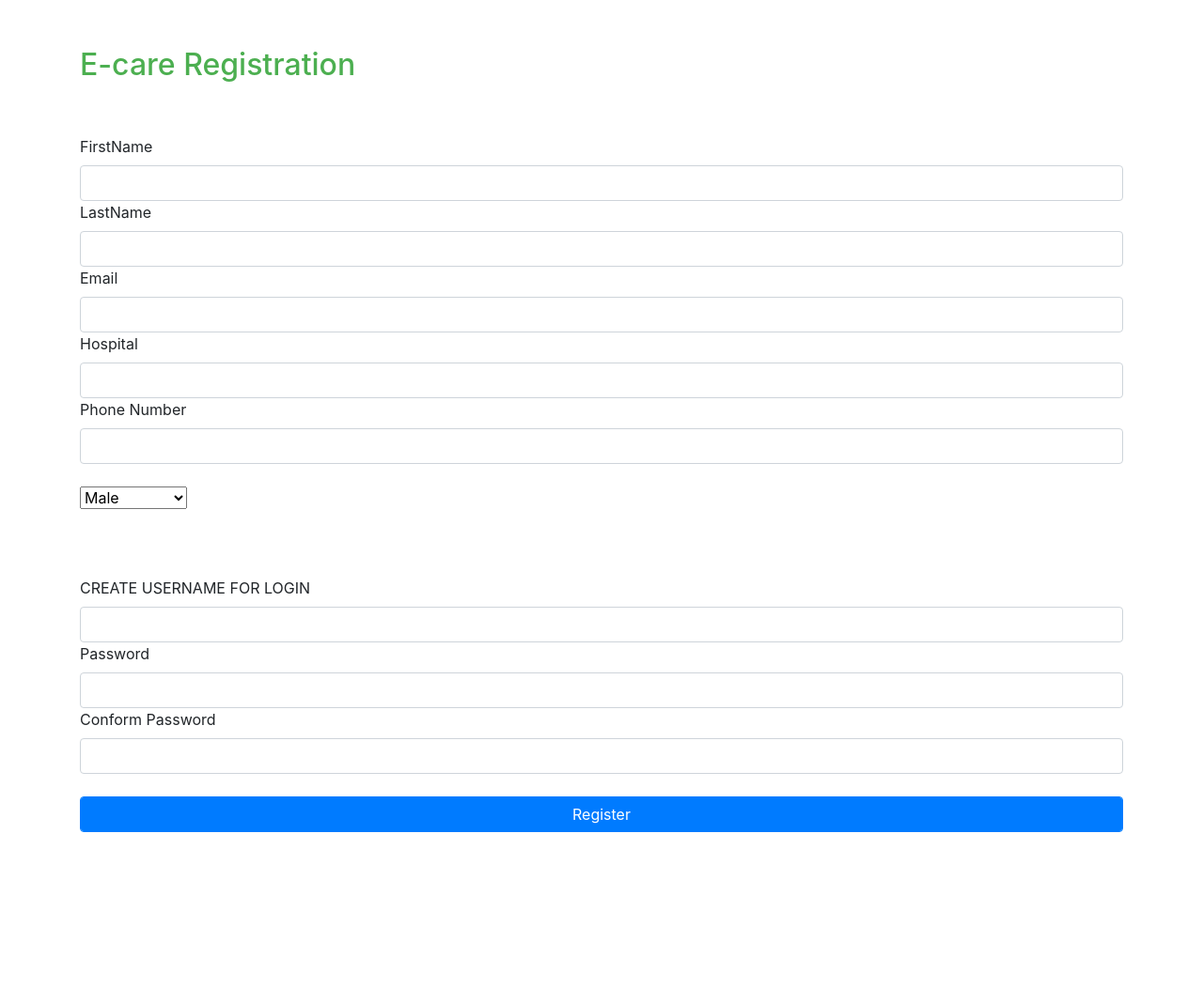
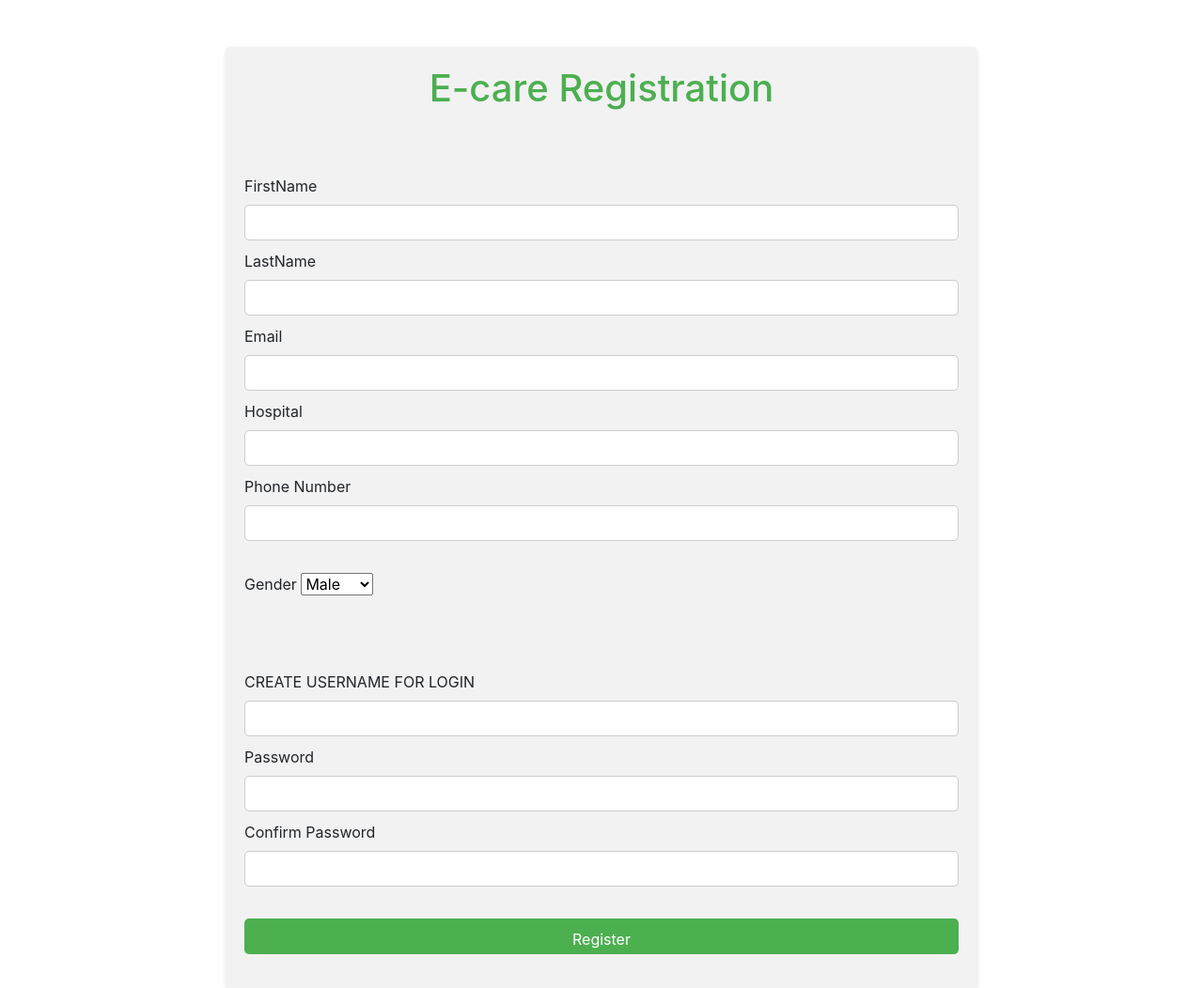
Before and after one commit to Gauravpoudel7/E-care, a Django app: page /register in a window 1280 px wide. Shown: the part 56-1108 px from the top of the page at 94% size. Before the commit the page ends 942 px from the top, so only its background shows below. Run offline with Django 3.2, Linux system fonts and the light colour scheme; some libraries are stand-ins or nearby versions.

Commit message:
some minor  changes made and register forms changed dynamically

```diff
--- a/Hospital/templates/register.html
+++ b/Hospital/templates/register.html
@@ -14,15 +14,91 @@
   alert("Registration failed");
 </script>
 {% endifequal %}
+
+<script>
+  document.addEventListener('DOMContentLoaded', function () {
+    const passwordInput = document.querySelector('input[name="pwd"]');
+    const confirmPasswordInput = document.querySelector('input[name="conformpwd"]');
+    const registerButton = document.querySelector('.btn-primary');
+
+    confirmPasswordInput.addEventListener('input', () => {
+      if (passwordInput.value !== confirmPasswordInput.value) {
+        confirmPasswordInput.setCustomValidity('Passwords do not match');
+      } else {
+        confirmPasswordInput.setCustomValidity('');
+      }
+    });
+
+    registerButton.addEventListener('click', () => {
+      if (!document.querySelector('form').checkValidity()) {
+        // Show an error message or perform some action when the form is invalid.
+        // For example, you can display an error message near the submit button.
+        alert('Please fill out all required fields correctly.');
+      }
+    });
+  });
+</script>
+
+
 <style>
+    .container {
+    max-width: 800px;
+    margin: 0 auto;
+    padding: 20px;
+    background-color: #f2f2f2;
+    border-radius: 5px;
+    box-shadow: 0 2px 5px rgba(0, 0, 0, 0.1);
+  }
+
+  .container h2 {
+    color: #4caf50;
+    font-size: 40px;
+    margin-bottom: 20px;
+    text-align: center;
+  }
+
+  .form-control {
+    width: 100%;
+    padding: 10px;
+    font-size: 16px;
+    border: 1px solid #ccc;
+    border-radius: 5px;
+    margin-bottom: 10px;
+  }
+
+  .form-control:focus {
+    outline: none;
+    border-color: #4caf50;
+  }
+
+  .btn-primary {
+    width: 100%;
+    padding: 10px;
+    font-size: 16px;
+    background-color: #4caf50;
+    color: #fff;
+    border: none;
+    border-radius: 5px;
+    cursor: pointer;
+  }
+
+  .btn-primary:hover {
+    background-color: #45a049;
+  }
   .reg{
     color:  #4CAF50;
     size: 20px;
   }
 </style>
 
+
+
+
+
+
+
 <div class="container" style="margin-top: 50px">
-  <h2  class="reg">E-care Registration</h2>
+  <h2 class="reg">E-care Registration</h2>
   <br /><br />
   <form method="post">
     {% csrf_token %}
@@ -37,10 +113,11 @@
     <label>Phone Number</label>
     <input type="number" class="form-control" name="phonenumber" />
     <br>
+    <label>Gender</label>
         <select name="gender" id="gender">
         <option value="male ">Male</option>
         <option value="female">Female </option>
-        <option value="other">Other xakka </option>
+        <option value="other">Other </option>
     </select>
     <br>
     <br>
@@ -48,13 +125,13 @@
     <br>
     <label>CREATE USERNAME FOR LOGIN</label>
     <input type="text" class="form-control" name="uname" />
-    <label>Password</label>
-    <input type="password" class="form-control" name="pwd" />
-    <label>Conform Password</label>
-    <input type="password" class="form-control" name="conformpwd" />
-    <br />
+     <label>Password</label>
+  <input type="password" class="form-control" name="pwd" required />
+  <label>Confirm Password</label>
+  <input type="password" class="form-control" name="conformpwd" required />
+  <br />
 
-    <input type="submit" value="Register" class="form-control btn-primary" />
+  <input type="submit" value="Register" class="form-control btn-primary" />
   </form>
 </div>
 
```
Also changed, not shown: Hospital/templates/index.html (+75 -1 lines), Hospital/templates/login.html (+41 -8 lines), Hospital/views.py (line endings or trailing spaces), db.sqlite3.
